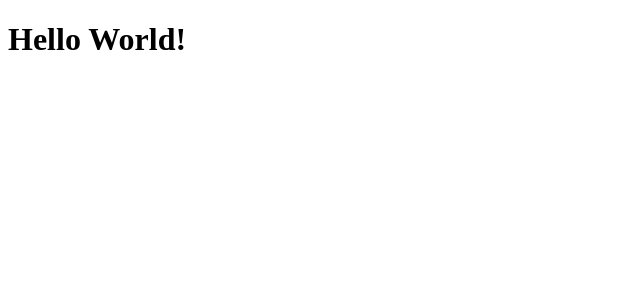
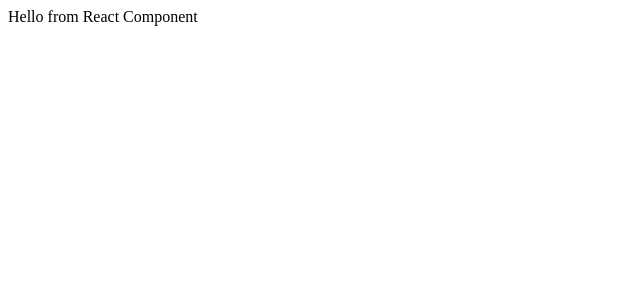
Before and after one commit to mesadhan/tdd-react-redux, a React (Create React App) app: page / in a window 1280 px wide. Shown: the top 300 px of the page, without its empty margins (0-640 px from the left). Built offline with nearby package versions, Linux system fonts and the light colour scheme.

Commit message:
added react very fist component

```diff
--- a/src/App.js
+++ b/src/App.js
@@ -1,10 +1,15 @@
-import React from 'react';
-function App() {
-  return (
-    <div className="App">
-      <h1>Hello World!</h1>
-    </div>
-  );
+import React, { Component } from 'react';
+import Header from './components/header';
+
+class App extends Component {
+
+  render() {
+    return (
+      <div className="App">
+        <Header />
+      </div>
+    );
+  }
 }
 
 export default App;
--- /dev/null
+++ b/src/components/header/index.js
@@ -0,0 +1,11 @@
+import React from 'react';
+
+const Header = (props) => {
+    return (
+        <header>
+           Hello from React Component
+        </header>
+    )
+};
+
+export default Header;
```
